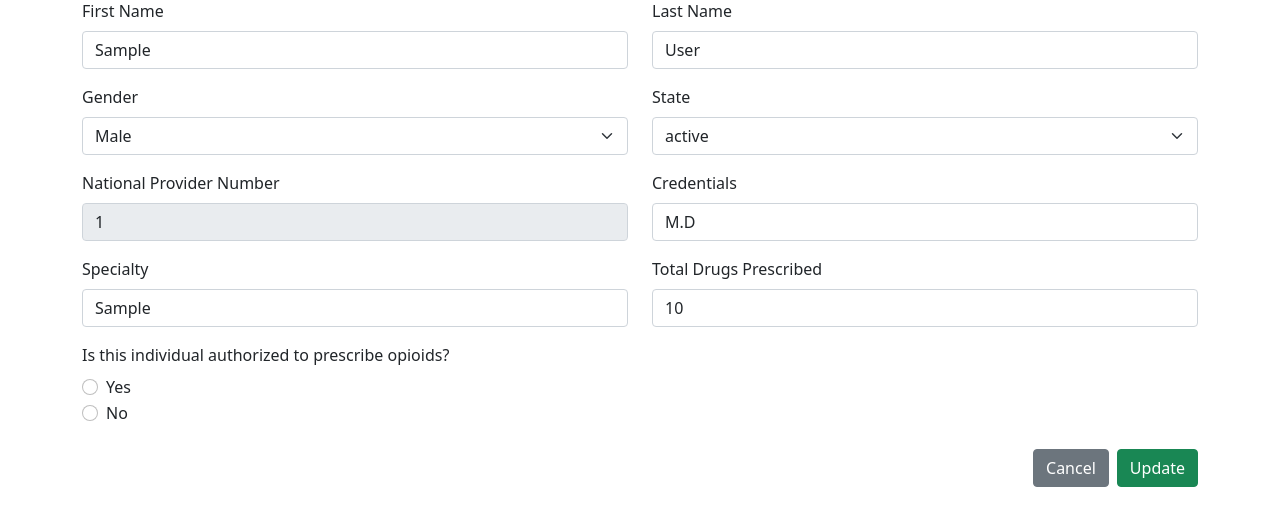
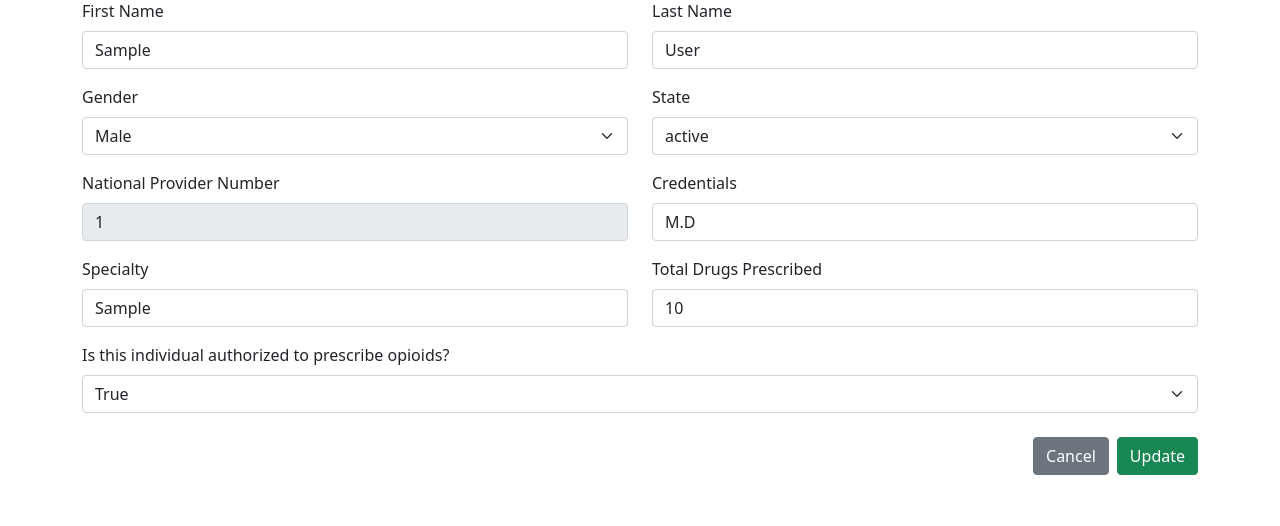
Before and after one commit to logankimbs/intex, a Django app: a page that uses templates/portal/editprescriber.html in a window 1280 px wide. Shown: the part 182-708 px from the top of the page. Run offline with Django 3.2, Linux system fonts and the light colour scheme; tables that the repository leaves empty hold one stand-in row (values such as "Sample post").

Commit message:
you can now update prescriber

```diff
--- a/portal/views.py
+++ b/portal/views.py
@@ -1,3 +1,4 @@
+from django.http.response import HttpResponseRedirect
 from django.shortcuts import render
 from django.http import HttpResponse
 from .models import Drugs, Prescribers, State
@@ -30,6 +31,22 @@ def viewPrescriberPageView(request, npi):
 
 # this page allows user to edit a specific prescriber
 def editPrescriberPageView(request, npi, fname, lname):
+    if request.method == 'POST':
+        updated_prescriber = Prescribers.objects.get(npi=npi)
+        updated_prescriber.fname = request.POST.get('prescriberFirstName')
+        updated_prescriber.lname = request.POST.get('prescriberLastName')
+        updated_prescriber.gender = request.POST.get('prescriberGender')
+        updated_prescriber.state = State.objects.get(
+            stateabbrev=request.POST.get('prescriberState'))
+        updated_prescriber.specialty = request.POST.get('prescriberSpecialty')
+        updated_prescriber.totalprescriptions = request.POST.get(
+            'prescriberTotalPrescriptions')
+        updated_prescriber.isopioidprescriber = request.POST.get(
+            'authorization')
+        updated_prescriber.save()
+
+        return HttpResponseRedirect(f"/{npi}")
+
     prescriber = Prescribers.objects.get(npi=npi)
     states = State.objects.all()
 
--- a/templates/portal/editprescriber.html
+++ b/templates/portal/editprescriber.html
@@ -2,19 +2,20 @@
 
 <div class="container">
     <h2 class="mb-4">Edit Prescriber</h2>
-    <form>
+    <form name="form" method="post" action="{% url 'editprescriber' npi=prescriber.npi fname=prescriber.fname lname=prescriber.lname %}">
+        {% csrf_token %}
         <div class="row">
             <div class="col">
                 <div class="mb-3">
                     <label for="prescriberFirstName" class="form-label">First Name</label>
-                    <input type="text" class="form-control" id="prescriberFirstName" value="{{prescriber.fname}}">
+                    <input type="text" class="form-control" name="prescriberFirstName" value="{{prescriber.fname}}">
                 </div>
             </div>
 
             <div class="col">
                 <div class="mb-3">
                     <label for="prescriberLastName" class="form-label">Last Name</label>
-                    <input type="text" class="form-control" id="prescriberLastName" value="{{prescriber.lname}}">
+                    <input type="text" class="form-control" name="prescriberLastName" value="{{prescriber.lname}}">
                 </div>
             </div>
         </div>
@@ -23,7 +24,7 @@
             <div class="col">
                 <div class="mb-3">
                     <label for="prescriberGender" class="form-label">Gender</label>
-                    <select class="form-select" id="prescriberGender" aria-label="gender of prescriber">
+                    <select class="form-select" name="prescriberGender" aria-label="gender of prescriber">
                         <option value="M" {% if prescriber.gender.lower == 'm' %} selected {% endif %}>Male</option>
                         <option value="F" {% if prescriber.gender.lower == 'f' %} selected {% endif %}>Female</option>
                     </select>
@@ -33,7 +34,7 @@
             <div class="col">
                 <div class="mb-3">
                     <label for="prescriberState" class="form-label">State</label>
-                    <select class="form-select" id="prescriberState" aria-label="state of prescriber">
+                    <select class="form-select" name="prescriberState" aria-label="state of prescriber">
                         {% for state in states %}
                             <option value="{{state.stateabbrev}}">{{state.stateabbrev}}</option>
                         {% endfor %}
@@ -46,14 +47,14 @@
             <div class="col">
                 <div class="mb-3">
                     <label for="prescriberNPI" class="form-label">National Provider Number</label>
-                    <input type="text" class="form-control" id="prescriberNPI" value="{{prescriber.npi}}" disabled>
+                    <input type="text" class="form-control" name="prescriberNPI" value="{{prescriber.npi}}" disabled>
                 </div>
             </div>
 
             <div class="col">
                 <div class="mb-3">
                     <label for="prescriberCredentials" class="form-label">Credentials</label>
-                    <input type="text" class="form-control" id="prescriberCredentials" value="M.D">
+                    <input type="text" class="form-control" name="prescriberCredentials" value="M.D">
                 </div>
             </div>
         </div>
@@ -62,32 +63,24 @@
             <div class="col">
                 <div class="mb-3">
                     <label for="prescriberSpecialty" class="form-label">Specialty</label>
-                    <input type="text" class="form-control" id="prescriberSpecialty" value="{{prescriber.specialty}}">
+                    <input type="text" class="form-control" name="prescriberSpecialty" value="{{prescriber.specialty}}">
                 </div>
             </div>
 
             <div class="col">
                 <div class="mb-3">
                     <label for="prescriberTotalPrescriptions" class="form-label">Total Drugs Prescribed</label>
-                    <input type="text" class="form-control" id="prescriberTotalPrescriptions" value='{{prescriber.totalprescriptions}}'>
+                    <input type="text" class="form-control" name="prescriberTotalPrescriptions" value='{{prescriber.totalprescriptions}}'>
                 </div>
             </div>
         </div>
 
         <div class="mb-4">
             <label for="prescriberOpioidAuthorization" class="form-label">Is this individual authorized to prescribe opioids?</label>
-            <div class="form-check">
-                <input class="form-check-input" type="radio" name="prescriberOpioidAuthorization" id="isAuthorized" {% if prescriber.isopioidprescriber.lower == 'true' %} checked {% endif %}>
-                <label class="form-check-label" for="isAuthorized">
-                Yes
-                </label>
-            </div>
-            <div class="form-check">
-                <input class="form-check-input" type="radio" name="prescriberOpioidAuthorization" id="isNotAuthorized" {% if prescriber.isopioidprescriber.lower == 'false' %} checked {% endif %}>
-                <label class="form-check-label" for="isNotAuthorized">
-                No
-                </label>
-            </div>
+            <select class="form-select" name="authorization" aria-label="opioid authorization" required>
+                <option value="TRUE" {% if prescriber.isopioidprescriber.lower == 'true' %} selected {% endif %}>True</option>
+                <option value="FALSE" {% if prescriber.isopioidprescriber.lower == 'false' %} selected {% endif %}>False</option>
+            </select>
         </div>
         <div class="d-flex justify-content-end gap-2">
             <button type="button" class="btn btn-secondary" onclick="location.href='/{{prescriber.npi}}'">Cancel</button>
```
